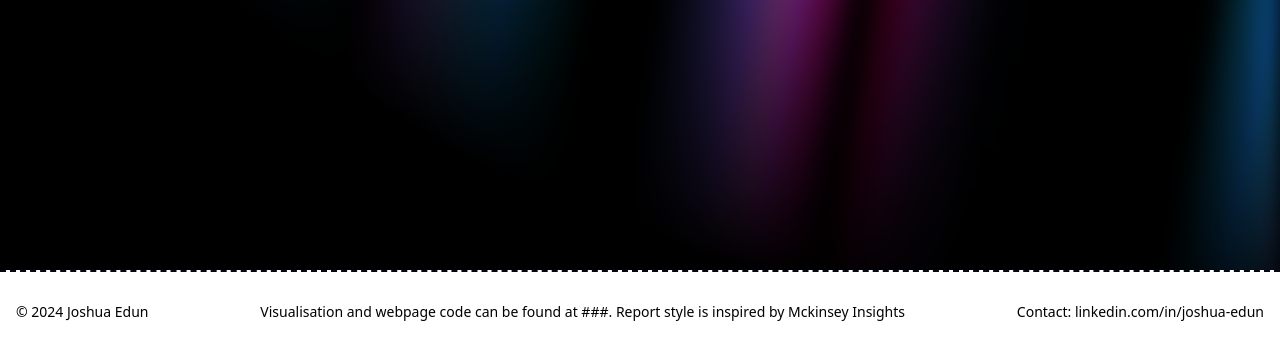
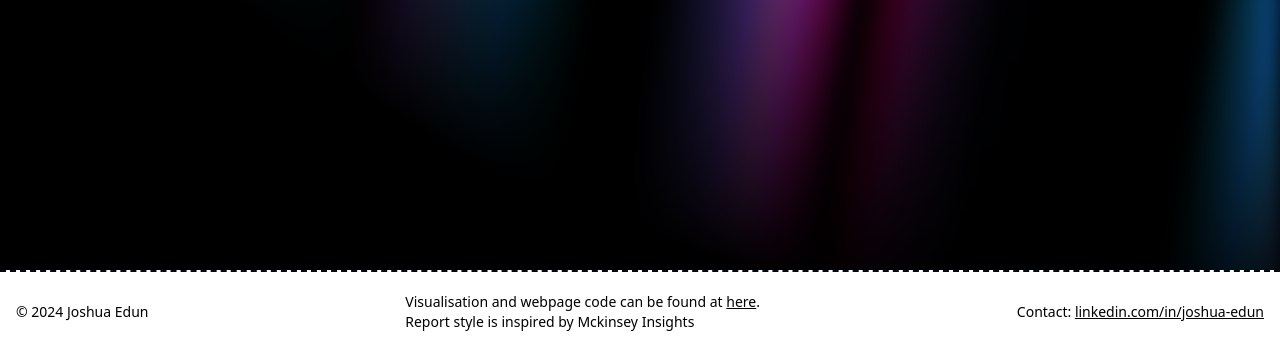
Before and after one commit to JoshuaOlubori/10nalytics_Hackathon, a plain HTML site: page index.html in a window 1280 px wide. Shown: the part 448-800 px from the top of the page. Drawn offline with nearby package versions, Linux system fonts and the light colour scheme; a web font is replaced by a local one.

Commit message:
deploy: 4e5b6fe13ca18ab877b730ad725b3f13258a2995

```diff
--- a/index.html
+++ b/index.html
@@ -236,10 +236,10 @@ Building on the success of malaria eradication, stakeholders should replicate ev
          x-transition:leave-start="opacity-100"
          x-transition:leave-end="opacity-0"
          class="fixed bottom-0 left-0 right-0 bg-white z-50 border-dashed border-t-2 border-gray-950">
-    <div class="container mx-auto px-4 py-3 relative h-20 flex items-center justify-between">
+    <div class="container mx-auto px-4 py-3 relative h-20 flex items-center justify-between" >
       <div class="text-black text-sm">© 2024 Joshua Edun</div>
-      <div class="text-black text-sm">Visualisation and webpage code can be found at <a href="#">###</a>. Report style is inspired by Mckinsey Insights</div>
-      <div class="text-black text-sm">Contact: <a href="https://www.linkedin.com/in/joshua-edun/" target="_blank" class="hover:text-blue-900 hover:text-lg">linkedin.com/in/joshua-edun</a>    </div>
+      <div class="text-black text-sm">Visualisation and webpage code can be found at <a href="https://github.com/JoshuaOlubori/10nalytics_Hackathon"><span style="text-decoration: underline;">here</span></a>.<br> Report style is inspired by Mckinsey Insights</div>
+      <div class="text-black text-sm">Contact: <a href="https://www.linkedin.com/in/joshua-edun/" target="_blank" class="hover:text-blue-900"  style="text-decoration: underline;">linkedin.com/in/joshua-edun</a>    </div>
     </div>
   </footer>
 
```
